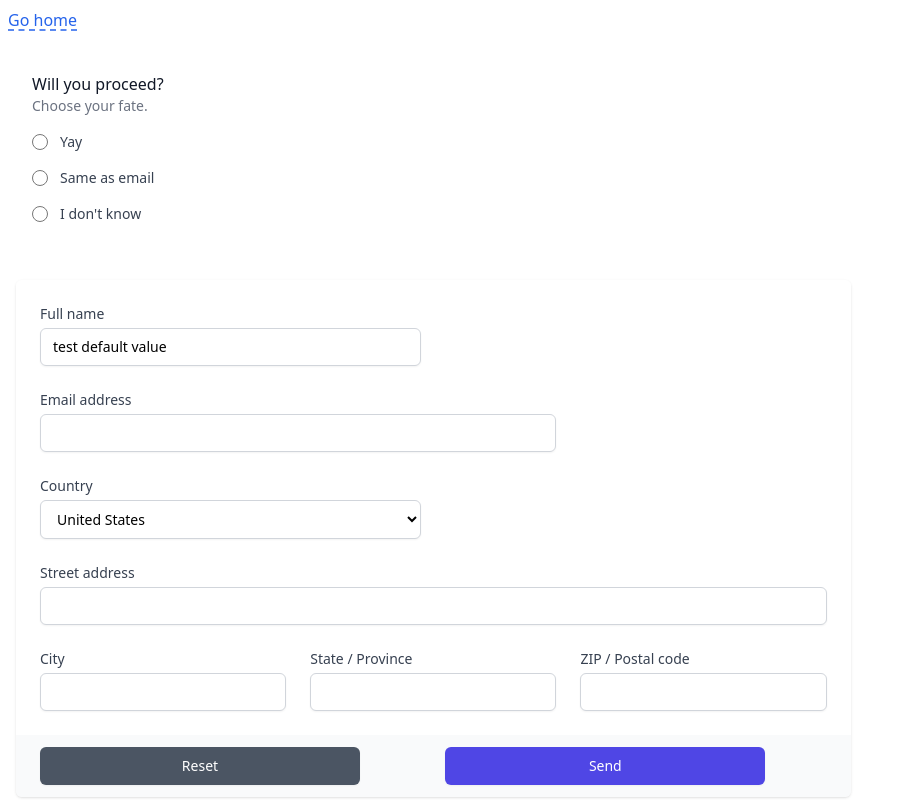
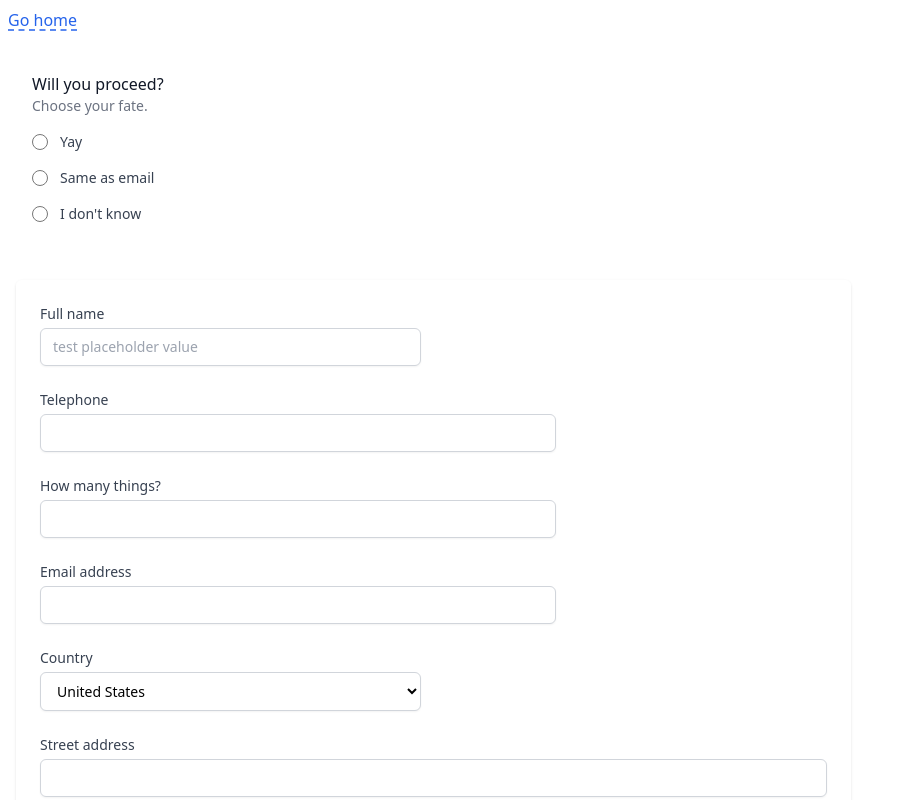
Before and after one commit to tayv/Project-Bubblegum, a Next.js app: page /quiz1/pg1 in a window 1280 px wide. Shown: the top 800 px of the page, without its empty margins (0-905 px from the left). Built offline with nearby package versions, Linux system fonts and the light colour scheme.

Commit message:
added more test fields

```diff
--- a/pages/quiz1/pg1.tsx
+++ b/pages/quiz1/pg1.tsx
@@ -22,7 +22,7 @@ export default () => {
       <div className="flex items-center">
         <input
           id="yay"
-          name="proceed-form"
+          name="revealForm"
           type="radio"
           className="focus:ring-indigo-500 h-4 w-4 text-indigo-600 border-gray-300"
         />
@@ -33,7 +33,7 @@ export default () => {
       <div className="flex items-center">
         <input
           id="nay"
-          name="proceed-form"
+          name="revealForm"
           type="radio"
           className="focus:ring-indigo-500 h-4 w-4 text-indigo-600 border-gray-300"
         />
@@ -44,7 +44,7 @@ export default () => {
       <div className="flex items-center">
         <input
           id="undecided"
-          name="proceed-form"
+          name="revealForm"
           type="radio"
           className="focus:ring-indigo-500 h-4 w-4 text-indigo-600 border-gray-300"
         />
@@ -60,7 +60,7 @@ export default () => {
           <div className="pt-10 mt-5 md:mt-0 md:col-span-2">
             <form onSubmit={handleSubmit(onSubmit)}>
               <div className="shadow overflow-hidden sm:rounded-md">
-                <div className="px-4 py-5 bg-white sm:p-6">
+                <div className="bg-slate-50 px-4 py-5 bg-white sm:p-6">
                   <div className="grid grid-cols-6 gap-6">
                     <div className="col-span-6 sm:col-span-3">
                       <label htmlFor="fullName" className="block text-sm font-medium text-gray-700">
@@ -68,13 +68,42 @@ export default () => {
                       </label>
                       <input
                         {...register("fullName")}
-                        defaultValue="test default value"
+                        placeholder="test placeholder value"
                         type="text"
                         name="fullName"
                         id="fullName"
                         autoComplete="name"
                         className="mt-1 block w-full py-2 px-3 border border-gray-300 bg-white rounded-md shadow-sm focus:outline-none focus:ring-indigo-500 focus:border-indigo-500 sm:text-sm"
                       />
+                    </div>
+
+                    <div className="col-span-6 sm:col-span-4">
+                      <label htmlFor="telephone" className="block text-sm font-medium text-gray-700">
+                      Telephone
+                      </label>
+                      <input
+                        {...register("telephone", {required: true})}
+                        type="tel"
+                        name="telephone"
+                        id="telephone"
+                        autoComplete="tel-area-code"
+                        className="mt-1 block w-full py-2 px-3 border border-gray-300 bg-white rounded-md shadow-sm focus:outline-none focus:ring-indigo-500 focus:border-indigo-500 sm:text-sm"
+                      />
+                      { errors.telephone && <p className="text-red-600">Please enter a telephone number</p> }
+                    </div>
+
+                    <div className="col-span-6 sm:col-span-4">
+                      <label htmlFor="numberThings" className="block text-sm font-medium text-gray-700">
+                      How many things?
+                      </label>
+                      <input
+                        {...register("numberThings", {required: true, min: 10, max: 100})}
+                        type="number"
+                        name="numberThings"
+                        id="numberThings"
+                        className="mt-1 block w-full py-2 px-3 border border-gray-300 bg-white rounded-md shadow-sm focus:outline-none focus:ring-indigo-500 focus:border-indigo-500 sm:text-sm"
+                      />
+                      { errors.numberThings && <p className="text-red-600">Please enter a number</p> }
                     </div>
 
                     <div className="col-span-6 sm:col-span-4">
@@ -89,7 +118,7 @@ export default () => {
                         autoComplete="email"
                         className="mt-1 block w-full py-2 px-3 border border-gray-300 bg-white rounded-md shadow-sm focus:outline-none focus:ring-indigo-500 focus:border-indigo-500 sm:text-sm"
                       />
-                      { errors.emailRequired && <p className="text-red-600">Please enter an email</p>}
+                      { errors.emailRequired && <p className="text-red-600">Please enter an email</p> }
                     </div>
 
                     <div className="col-span-6 sm:col-span-3">
```
